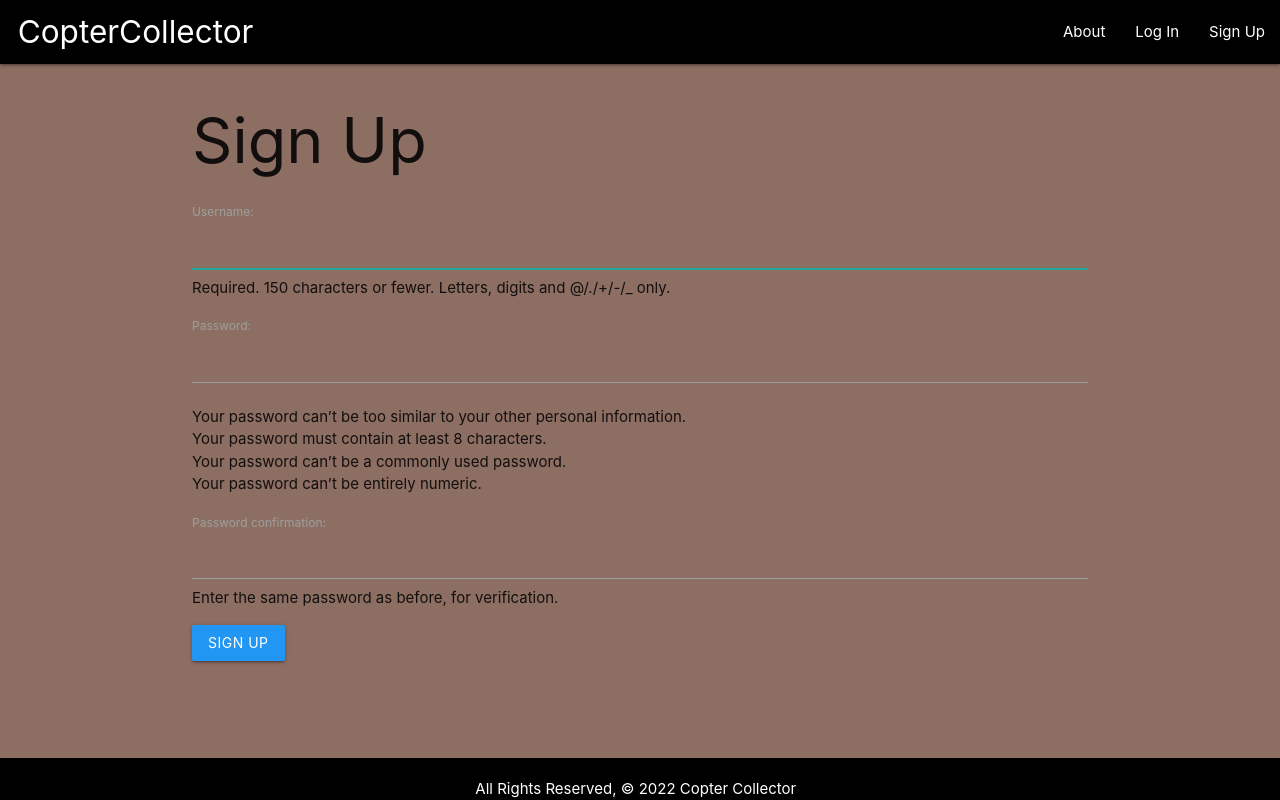
After one commit to azvontsov/coptercollector, a Django app: page /accounts/signup/ in a window 1280 px wide. The commit adds this page. Run offline with Django 4.2, Linux system fonts and the light colour scheme.

Commit message:
adds sign in templates, views, urls

```diff
--- a/coptercollector/settings.py
+++ b/coptercollector/settings.py
@@ -122,3 +122,5 @@ STATIC_URL = 'static/'
 # https://docs.djangoproject.com/en/4.0/ref/settings/#default-auto-field
 
 DEFAULT_AUTO_FIELD = 'django.db.models.BigAutoField'
+LOGIN_REDIRECT_URL = '/copters/'
+LOGOUT_REDIRECT_URL = '/'
--- a/coptercollector/urls.py
+++ b/coptercollector/urls.py
@@ -19,4 +19,5 @@ from django.urls import path, include
 urlpatterns = [
     path('admin/', admin.site.urls),
     path('', include('main_app.urls')),
+    path('accounts/', include('django.contrib.auth.urls')),
 ]
--- a/main_app/templates/base.html
+++ b/main_app/templates/base.html
@@ -29,10 +29,16 @@
           </ul>
           <ul class="right">
             <li><a href="{% url 'about' %}">About</a></li>
+            {% if user.is_authenticated %}
             <li><a href="{% url 'kits_create' %}">Add a Kit</a></li>
             <li><a href="{% url 'kits_index' %}">View All Kits</a></li>
             <li><a href="{% url 'copters_create' %}">Add a Copter</a></li>
             <li><a href="/copters">View All My Copters</a></li>
+            <li><a href="{% url 'logout' %}">Log Out</a></li>
+            {% else %}
+            <li><a href="{% url 'login' %}">Log In</a></li>
+            <li><a href="{% url 'signup' %}">Sign Up</a></li>
+            {% endif %}
           </ul>
         </div>
       </nav>
--- /dev/null
+++ b/main_app/templates/registration/signup.html
@@ -0,0 +1,16 @@
+{% extends 'base.html' %} {% block content %}
+
+<h1>Sign Up</h1>
+
+{% if error %}
+
+<h5 class="red-text">{{ error }}</h5>
+
+{% endif %}
+
+<form action="{% url 'signup' %}" method="POST">
+  {% csrf_token %} {{ form.as_p }}
+  <input type="submit" value="Sign Up" class="btn blue" />
+</form>
+
+{% endblock %}
--- a/main_app/urls.py
+++ b/main_app/urls.py
@@ -18,4 +18,5 @@ urlpatterns = [
     path('kits/<int:pk>/delete/', views.KitDelete.as_view(), name='kits_delete'),
     path('copters/<int:copter_id>/assoc_kit/<int:kit_id>/', views.assoc_kit, name='assoc_kit'),
     path('copters/<int:copter_id>/add_photo/', views.add_photo, name='add_photo'),
+    path('accounts/signup/', views.signup, name='signup'),
 ]
--- a/main_app/views.py
+++ b/main_app/views.py
@@ -4,6 +4,11 @@ from django.views.generic.detail import DetailView
 from django.views.generic.edit import CreateView, UpdateView, DeleteView
 from .models import Copter, Kit, Photo
 from .forms import ChargingForm
+from django.contrib.auth.forms import UserCreationForm
+from django.contrib.auth import login
+
+from django.contrib.auth.decorators import login_required
+from django.contrib.auth.mixins import LoginRequiredMixin
 
 import uuid
 import boto3
@@ -18,10 +23,12 @@ def home(request):
 def about(request):
     return render(request, 'about.html')
 
+@login_required
 def copters_index(request):
     copters = Copter.objects.all()
     return render(request, 'copters/index.html', {'copters': copters})
 
+@login_required
 def copters_detail(request, copter_id):
    copter = Copter.objects.get(id=copter_id)
    charging_form = ChargingForm()
@@ -34,70 +41,89 @@ def copters_detail(request, copter_id):
        'kits': kits_copter_doesnt_have
     })
 
+@login_required
 def add_charging(request, copter_id):
-    # 1) collect form input values
+
     form = ChargingForm(request.POST)
-    # 2) valid input values
+
     if form.is_valid():
-        # 3) save a copy of a new charging instance in memory
+
         new_charging = form.save(commit=False)
-        # 4) attach a reference to the copter that owns the charging
+
         new_charging.copter_id = copter_id
-        # 5) save the new charging to the database
+
         new_charging.save()
-    # 6) redirect the user back to the detail
+
     return redirect('detail', copter_id=copter_id)
 
-# Renders a template with a form on it
-# Creates a model form based on the model
-# Responds to GET and POST requests
-#  1) GET render the new copter form
-#  2) POST submit the form to create a new instance
-# Validate form inputs
-# Handles the necessary redirect following a model instance creating
 
+@login_required
 def assoc_kit(request, copter_id, kit_id):
     Copter.objects.get(id=copter_id).kits.add(kit_id)
     return redirect('detail', copter_id=copter_id)
 
+@login_required
 def add_photo(request, copter_id):
-    # attempt to collect the photo information from the form submission
+
     photo_file = request.FILES.get('photo-file')
-    # use an if statement to see if the photo information is present or not
-    # if photo present
+
+
     if photo_file:
-        # initialize a reference to the s3 service from boto3
+
         s3 = boto3.client('s3')
-        # create a unique name for the photo asset
+
         key = uuid.uuid4().hex[:6] + photo_file.name[photo_file.name.rfind('.'):]
-        # attempt to upload the photo asset to AWS S3
+
         try:
             s3.upload_fileobj(photo_file, BUCKET, key)
-            # Save a secure url to the AWS S3 hosted photo asset to the database
+            #
             url = f"{S3_BASE_URL}{BUCKET}/{key}"
 
             photo = Photo(url=url, copter_id=copter_id)
 
             photo.save()
-            # if upload is not successful
+
         except Exception as error:
             print('An error occurred while uploading to S3')
             print(error)
 
-            # print errors to the console
-        # return a response as a redirect to the client - redirecting to the detail page
+
     return redirect('detail', copter_id=copter_id)
 
+def signup(request):
+    error_message = ''
+    # check for a POST request
+    if request.method == 'POST':
+        # capture form inputs
+        form = UserCreationForm(request.POST)
+        # validate form inputs (make sure everything we need is there)
+        if form.is_valid():
+            # save the new user to the database
+            user = form.save()
+            # log the new user in
+            login(request, user)
+            # redirect to the cats index page
+            return redirect('index')
+        # if form is not valid
+        else:
+            error_message = 'invalid sign up - please try again'
+            # redirect back to /accounts/signup and display error message
+    # If GET request
+        # render a signup page with a blank user creation form
+    form = UserCreationForm()
+    context = { 'form': form, 'error': error_message }
+    return render(request, 'registration/signup.html', context)
+
+class CopterCreate(LoginRequiredMixin, CreateView):
+    model = Copter
+    fields = ['name', 'model', 'price']
+
+    def form_valid(self, form):
+        form.instance.user = self.request.user
+        return super().form_valid(form)
 
 
-class CopterCreate(CreateView):
-    model = Copter
-    fields = ['name', 'model', 'price']
-    # fields = '__all__'
-    # success_url = '/copters/' this will work, but it's not preferred
-    # Fat Models, Skinny Controllers
-
-class CopterUpdate(UpdateView):
+class CopterUpdate(LoginRequiredMixin, UpdateView):
     model = Copter
     fields = ('name', 'model', 'price')
 
@@ -105,26 +131,26 @@ class CopterDelete(DeleteView):
     model = Copter
     success_url = '/copters/'
 
-class KitCreate(CreateView):
+class KitCreate(LoginRequiredMixin, CreateView):
     model = Kit
     fields = ('name', 'price')
 
 
-class KitUpdate(UpdateView):
+class KitUpdate(LoginRequiredMixin, UpdateView):
     model = Kit
     fields = ('name', 'price')
 
 
-class KitDelete(DeleteView):
+class KitDelete(LoginRequiredMixin, DeleteView):
     model = Kit
     success_url = '/kits/'
 
 
-class KitDetail(DetailView):
+class KitDetail(LoginRequiredMixin, DetailView):
     model = Kit
     template_name = 'kits/detail.html'
 
 
-class KitList(ListView):
+class KitList(LoginRequiredMixin, ListView):
     model = Kit
     template_name = 'kits/index.html'
```
Also changed, not shown: main_app/templates/registration/login.html (added, +10 -0 lines).
